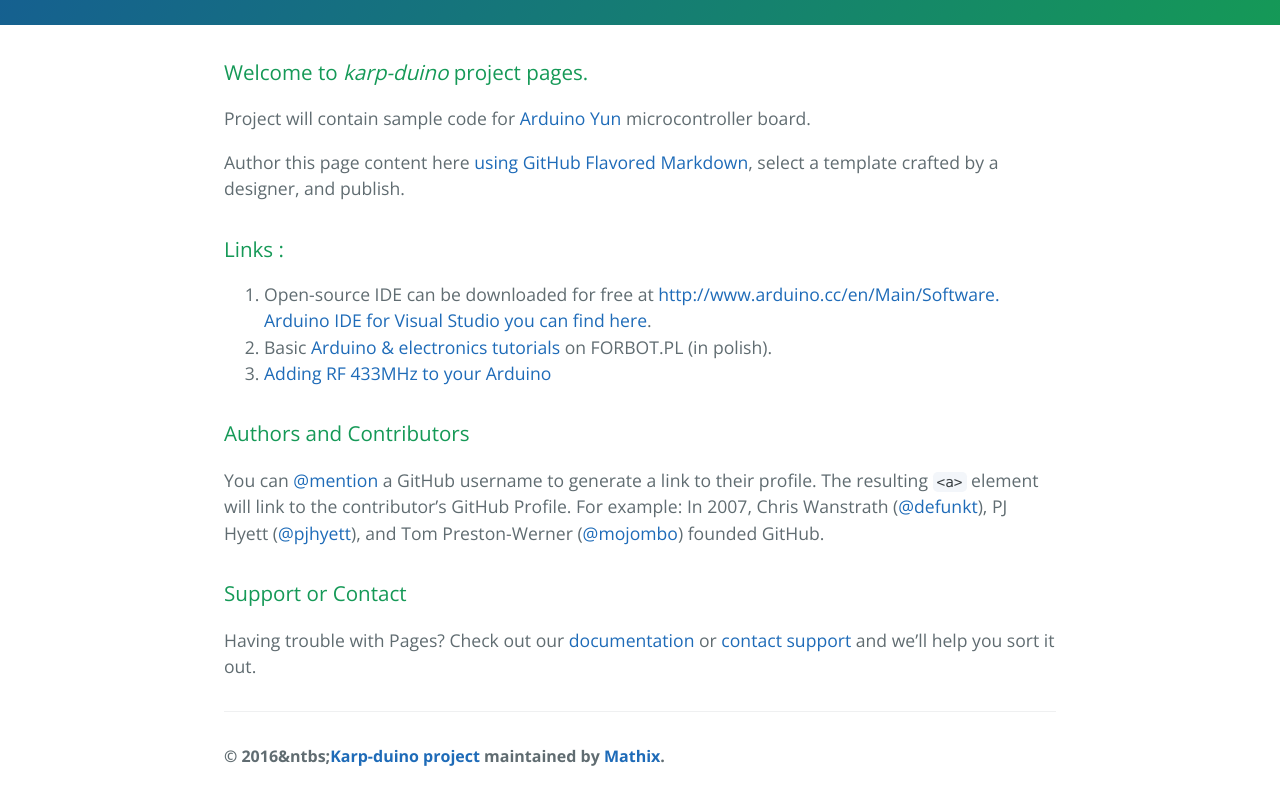
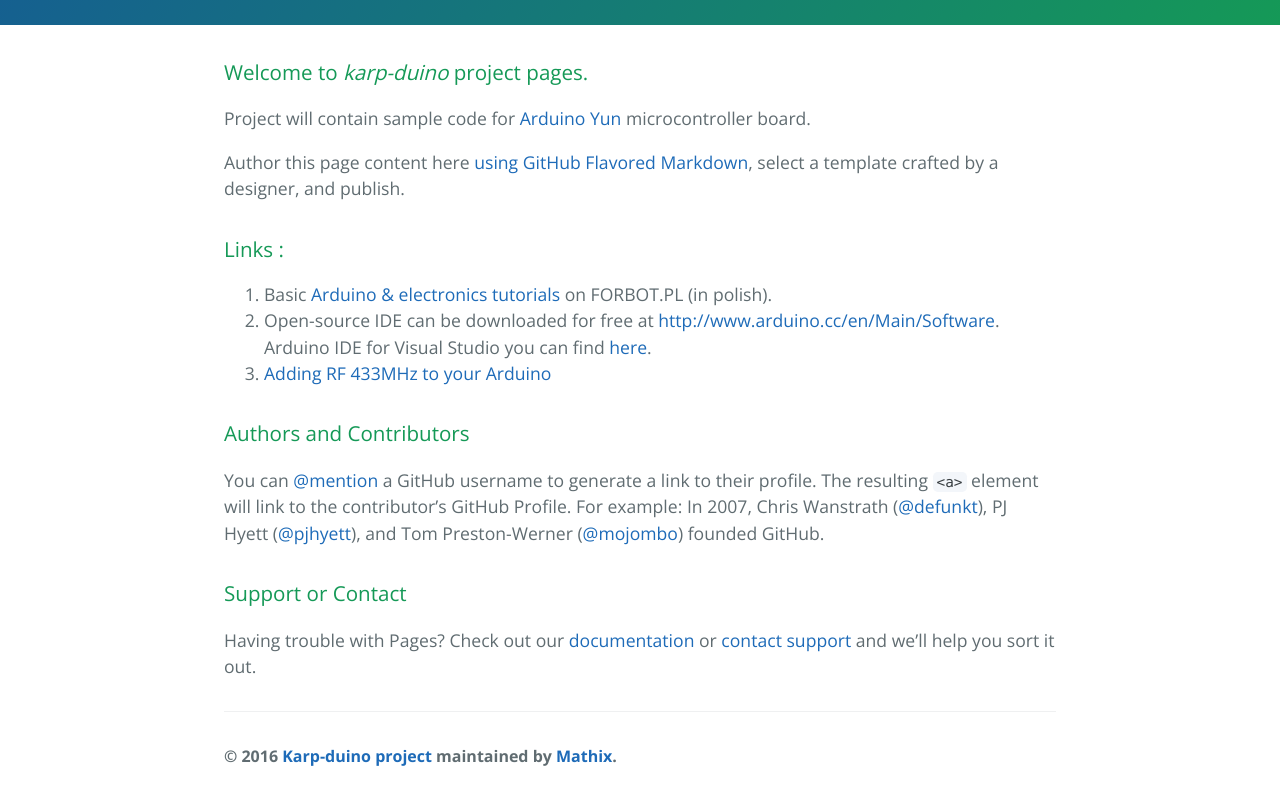
Before and after one commit to KarpEnt/karp-duino, a plain HTML site: page index.html in a window 1280 px wide. Shown: the part 358-1158 px from the top of the page. Drawn offline with nearby package versions, Linux system fonts and the light colour scheme.

Commit message:
Update index.html

```diff
--- a/index.html
+++ b/index.html
@@ -27,10 +27,9 @@
 
 <h3>Links :</h3>
 <ol>
-    <li>Open-source IDE can be downloaded for free at <a href="http://www.arduino.cc/en/Main/Software">http://www.arduino.cc/en/Main/Software. Arduino IDE for Visual Studio you can find <a href="https://visualstudiogallery.msdn.microsoft.com/069a905d-387d-4415-bc37-665a5ac9caba">here</a>.</a></li>
-  <li>Basic <a href="http://forbot.pl/blog/artykuly/programowanie/kurs-arduino-0-zapowiedz-cyklu-id5290">Arduino & electronics tutorials</a> on FORBOT.PL (in polish).</li>
-
-  <li><a href="http://shop.ninjablocks.com/blogs/how-to/7501042-adding-rf-433mhz-to-your-arduino">Adding RF 433MHz to your Arduino</a></li>
+    <li>Basic <a href="http://forbot.pl/blog/artykuly/programowanie/kurs-arduino-0-zapowiedz-cyklu-id5290">Arduino & electronics tutorials</a> on FORBOT.PL (in polish).</li>
+    <li>Open-source IDE can be downloaded for free at <a href="http://www.arduino.cc/en/Main/Software">http://www.arduino.cc/en/Main/Software</a>. Arduino IDE for Visual Studio you can find <a href="https://visualstudiogallery.msdn.microsoft.com/069a905d-387d-4415-bc37-665a5ac9caba">here</a>.</li>
+    <li><a href="http://shop.ninjablocks.com/blogs/how-to/7501042-adding-rf-433mhz-to-your-arduino">Adding RF 433MHz to your Arduino</a></li>
 </ol>
 
 <h3>
@@ -44,7 +43,7 @@
 <p>Having trouble with Pages? Check out our <a href="https://help.github.com/pages">documentation</a> or <a href="https://github.com/contact">contact support</a> and we’ll help you sort it out.</p>
 
       <footer class="site-footer">
-        <span class="site-footer-owner">&copy; <strong>2016</strong>&ntbs;<a href="https://github.com/KarpEnt/karp-duino">Karp-duino project</a> maintained by <a href="https://github.com/KarpEnt">Mathix</a>.</span>
+        <span class="site-footer-owner">&copy; <strong>2016</strong> <a href="https://github.com/KarpEnt/karp-duino"> Karp-duino project</a> maintained by <a href="https://github.com/KarpEnt">Mathix</a>.</span>
       </footer>
     </section>
   </body>
```
